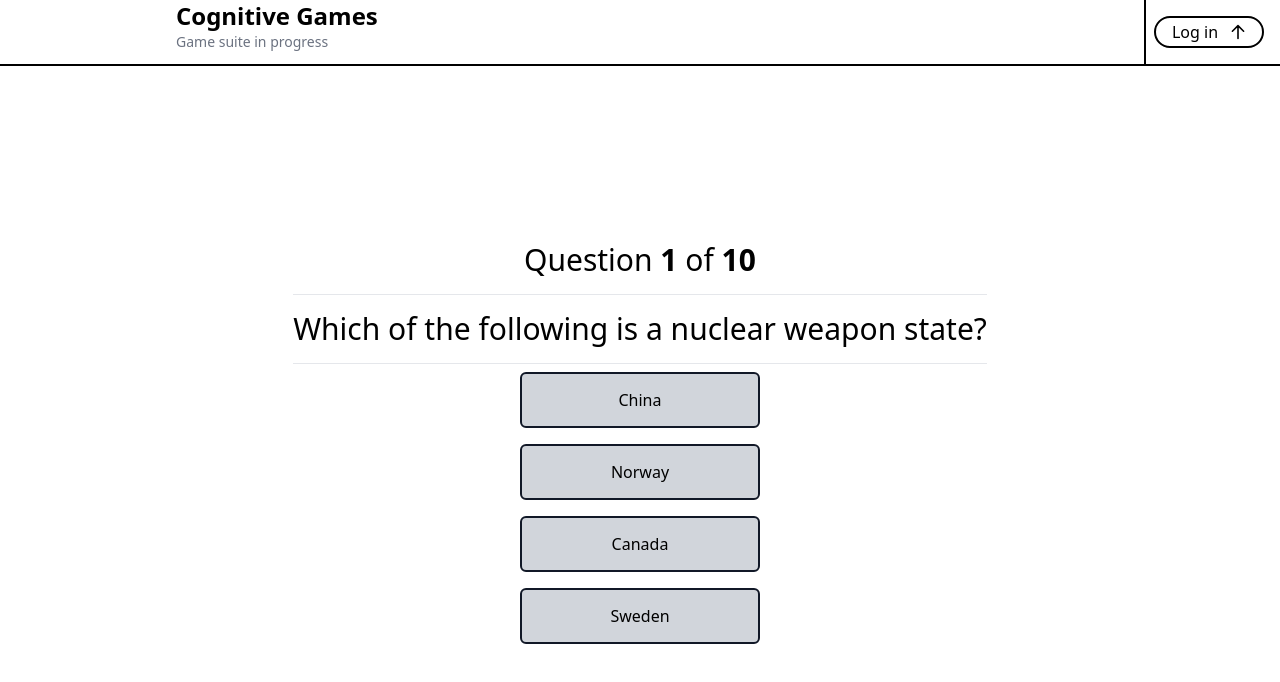
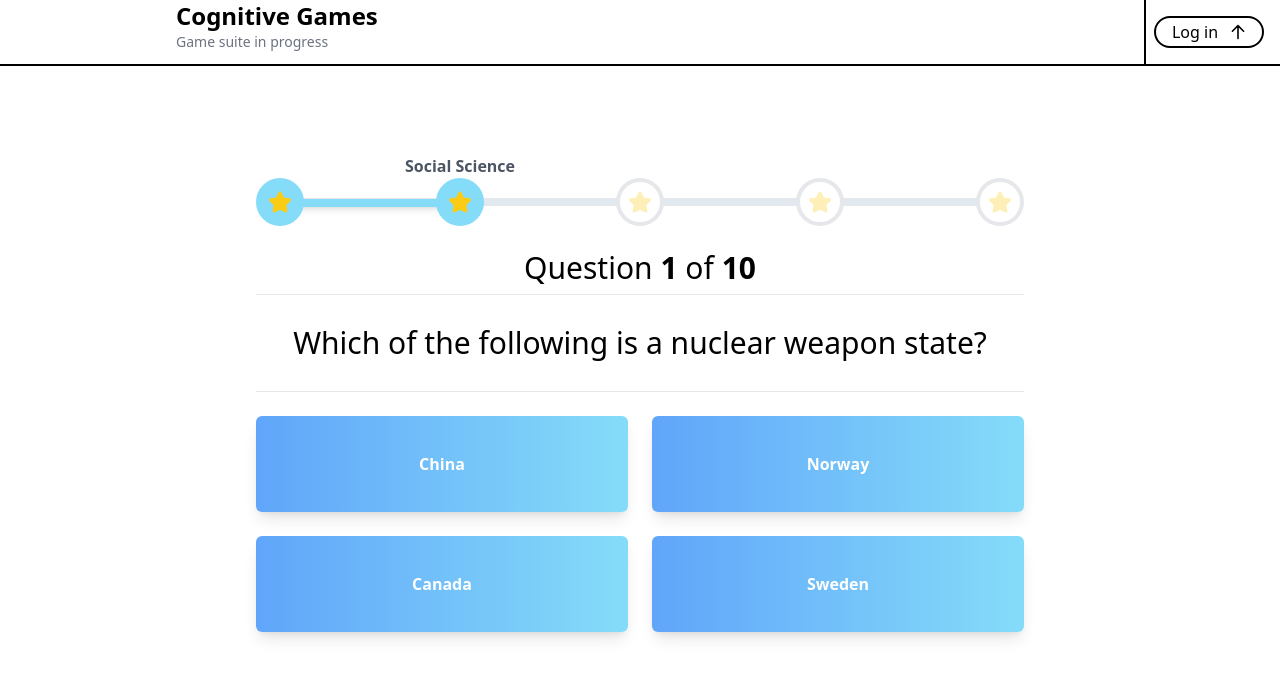
Before and after one commit to safinazbg/Panum-games, a Vue app: page /DeclarativeKnowledge in a window 1280 px wide. Both pictures are taken after a click on the button "Start the quiz". Shown: the top 682 px of the page. Built offline with nearby package versions, Linux system fonts and the light colour scheme.

Commit message:
working on the progressbar and UI

```diff
--- a/src/assets/main.css
+++ b/src/assets/main.css
@@ -1,3 +1,8 @@
 @tailwind base;
 @tailwind components;
 @tailwind utilities;
+
+
+.gamifiedButton {
+    @apply px-4 py-3 rounded-md  shadow-lg font-semibold text-white transition-all duration-200 ease-in-out bg-gradient-to-r from-blue-400 to-[#85DCF9]  hover:opacity-80 active:transform active:scale-95
+}
--- a/src/components/declarativeKnowledge/DeclarativeKnowledge.vue
+++ b/src/components/declarativeKnowledge/DeclarativeKnowledge.vue
@@ -1,38 +1,57 @@
 <template>
+  <div class="min-h-screen">
   <PanumNavigation/>
   <div
-      class="flex flex-col items-center justify-center max-w-3xl mx-auto text-center mt-40"
+      class="  max-w-3xl mx-auto text-center mt-24 min-h-[400px] flex flex-col justify-between"
   >
-    <div v-if="!gameStarted">
       <div class="h-20 flex items-center relative w-full justify-between">
-<!--        <div class="bg-gray-500"></div>-->
-      <div class="w-full bg-green-500 h-5 rounded-md absolute" />
-        <div class="z-10" v-for="(style, view) in viewStyles" :key="view">
-          <img :src="style.image" alt="" class="w-12 h-12 z-40 absolute">
-          <div :class="['h-12 w-12 rounded-full', 'bg-' + style.color]">
+<!--        <div class="border-gray-500"></div>-->
+<!--        <div class="border-red-500"></div>-->
+<!--        <div class="border-blue-500"></div>-->
+<!--        <div class="border-yellow-500"></div>-->
+<!--                <div class="bg-gray-500"></div>-->
+<!--                <div class="bg-red-500"></div>-->
+<!--                <div class="bg-blue-500"></div>-->
+<!--                <div class="bg-yellow-500"></div>-->
+<!--                <div class="text-gray-500"></div>-->
+<!--                <div class="text-red-500"></div>-->
+<!--                <div class="text-blue-500"></div>-->
+<!--                <div class="text-yellow-500"></div>-->
+      <div class="border w-[94%] mx-6 bg-slate-200 h-2 rounded-md absolute" >
+        <div class=" w-full shadow-md h-2 bg-slate-700 transition-all duration-500 ease-in-out"
+             :style="{ width: progress && !isNaN(progress) ? progress + '%' : 0 + '%', backgroundColor: progress && !isNaN(progress) ? '#85dcf9' : '' }"></div>
         </div>
+        <div class="  relative " v-for="(style, view) in viewStyles" :key="view">
+          <p class="absolute -top-6 text-gray-600 font-bold left-1/2 -translate-x-1/2 whitespace-nowrap opacity-0 duration-500 transition-opacity" :class="[{'opacity-100': currentView === view}]">
+          {{ view }}
+          </p>
+          <div :class="['h-12 w-12 rounded-full border-4 transition-all duration-500 delay-100 ', { ' border-[#85dcf9] bg-[#85dcf9]': isViewReached(view) }, { '!bg-white': !isViewReached(view) } ]">
+            <component :is="style.image" alt="" class=" z-40 grid  h-full place-items-center transition-all duration-500" :class="{ '!opacity-30 bounce': !isViewReached(view) }" />
+          </div>
         </div>
       </div>
-      <h1 class="text-4xl my-4">Quiz - test your knowledge</h1>
+
+    <div v-if="!gameStarted">
+      <h1 class="text-4xl ">Quiz - Test your knowledge</h1>
       <p class="leading-relaxed text-lg">
         Welcome to the quiz ! <br/>
         This quiz consist of
         <strong>{{ totalQuestions }}</strong>
         question. <br/>
         Please answer each question without using any outside help. <br/>
-        if you do not know the answer to a question, just go with your best
+        If you do not know the answer to a question, just go with your best
         guess.
       </p>
       <button
-          class="bg-gray-300 px-4 py-6 text-lg border-2 border-gray-800 rounded-md my-10 hover:bg-gray-400 ease-in-out duration-300"
+          class="gamifiedButton"
           @click="startGame"
       >
         Start the quiz
       </button>
     </div>
     <div v-if="gameStarted">
-      <div v-if="gameStarted && !showResult">
-        <h2 class="text-3xl my-4">
+      <div v-if="!showResult" class="">
+        <h2 class="text-3xl my-2">
           Question <strong>{{ currentQuestionIndex[currentView] + 1 }}</strong> of
           <strong>{{ questionsPrRound }}</strong>
         </h2>
@@ -42,11 +61,8 @@
             @answer="answerQuestion"
         />
       </div>
-
       <div v-if="showResult" class="space-y-4">
-
         <div v-for="(evaluation, category) in evaluations" :key="evaluation">
-
           <div v-if="evaluation.correctAnswers > 0">
             <p class="text-2xl" :class="'text-' + viewStyles[currentView].color + '-500'">
               {{ category }}: {{ evaluation.correctAnswers }} correct
@@ -55,8 +71,7 @@
           </div>
         </div>
         <p class="text-2xl">Thank you for playing !</p>
-        <button
-        class="bg-gray-400 px-4 py-6 text-lg border-2 border-gray-800 rounded-md my-10 hover:bg-gray-500 ease-in-out duration-300"
+        <button class="gamifiedButton"
             @click="resetGame"
         >
           Return to homepage
@@ -65,6 +80,7 @@
 
     </div>
   </div>
+  </div>
 </template>
 
 <script>
@@ -72,7 +88,7 @@ import QuestionAll from "@/components/declarativeKnowledge/QuestionAll.vue";
 import {computed, reactive, ref} from "vue";
 import PanumNavigation from "@/components/PanumNavigation.vue";
 import questions from "@/questions.json";
-import CorrectIcon from "@/components/declarativeKnowledge/icons/CorrectIcon.vue";
+import StarIcon from "@/components/declarativeKnowledge/icons/StarIcon.vue";
 
 export default {
   name: "DeclarativeKnowledge",
@@ -98,12 +114,13 @@ export default {
       'Feedback',
     ]
     const viewStyles =  {
-      'Welcome': { color: 'gray-500', image: CorrectIcon },
-      'Social Science': { color: 'red-500', image: CorrectIcon },
-      'Natural Science': { color: 'blue-500', image: CorrectIcon },
-      'Humanities': { color: 'yellow-500', image: CorrectIcon },
-      'Feedback': { color: 'gray-500', image: CorrectIcon },
+      'Welcome': { color: 'gray-500', image: StarIcon },
+      'Social Science': { color: 'red-500', image: StarIcon },
+      'Natural Science': { color: 'blue-500', image: StarIcon },
+      'Humanities': { color: 'yellow-500', image: StarIcon },
+      'Feedback': { color: 'gray-500', image: StarIcon },
     }
+
 
     const currentView = ref(views[0])
     const currentQuestionIndex = reactive({
@@ -117,8 +134,20 @@ export default {
       'Humanities': {correctAnswers: 0},
     });
 
+    const progress = computed(() => {
+      const viewIndex = views.indexOf(currentView.value);
+      const answeredQuestions = currentQuestionIndex[currentView.value] ? currentQuestionIndex[currentView.value] : 0;
+      const totalQuestions = questionsPrRound;
+      const totalProgress = Math.min((viewIndex * 25 ) + 3  + (answeredQuestions / totalQuestions * 20),100)
+      // Calculate progress as a percentage
+      return totalProgress;
+    });
 
-
+    const isViewReached = (view) => {
+      const currentViewIndex = views.indexOf(currentView.value);
+      const targetViewIndex = views.indexOf(view);
+      return currentViewIndex >= targetViewIndex;
+    };
     const changeView = (newView) => {
       currentView.value = newView;
       currentQuestionIndex['Social Science'] = 0;
@@ -127,6 +156,9 @@ export default {
     };
     const currentQuestion = computed(() => {
       const category = currentView.value;
+      if (!questions[category] || !questions[category][currentQuestionIndex[category]]) {
+        return null;
+      }
       return questions[category][currentQuestionIndex[category]];
     });
     const answerQuestion = (isCorrect) => {
@@ -147,13 +179,12 @@ export default {
         const nextViewIndex = views.indexOf(currentView.value) + 1;
         if (nextViewIndex < views.length) {
           changeView(views[nextViewIndex]);
-        } else {
-          // All questions are answered in all categories, show result
-          showResult.value = true;
+          if (currentView.value === 'Feedback') {
+            showResult.value = true;
+          }
         }
       }
     };
-
 
     const startGame = () => {
       currentView.value = 'Social Science';
@@ -165,7 +196,10 @@ export default {
       showResult.value = false;
       correctAnswer.value = 0;
       currentQuestionIndex.value = 0;
-      currentView.value = 'Social Science';
+      for (const key in evaluations) {
+        evaluations[key].correctAnswers = 0;
+      }
+      currentView.value = 'Welcome';
     };
 
     return {
@@ -187,7 +221,8 @@ export default {
       currentQuestion,
       viewStyles,
       views,
-      CorrectIcon
+      progress,
+      isViewReached
     };
   },
 };
--- a/src/components/declarativeKnowledge/QuestionAll.vue
+++ b/src/components/declarativeKnowledge/QuestionAll.vue
@@ -1,46 +1,46 @@
 <template>
   <div>
-    <div v-if="!showFeedback">
-      <p class="text-3xl my-4">
+<!--    <div v-if="!showFeedback">-->
+      <p class="text-3xl my-4 h-16 grid place-items-center">
         {{ question && question.text }}
       </p>
       <hr />
-      <div v-for="(option, index) in question && question.options" :key="index">
+      <div class="grid grid-cols-2 gap-6 my-6">
+      <div v-for="(option, index) in question && question.options" :key="index" >
         <button
-          class="w-60 h-14 bg-gray-300 hover:bg-gray-400 duration-300 ease-in-out active:bg-gray-900 border-2 border-gray-900 rounded-md my-2"
+          class="gamifiedButton w-full h-24"
           @click="checkOption(option)"
         >
           {{ option }}
         </button>
       </div>
-    </div>
-    <div v-if="showFeedback" class="flex flex-col items-center justify-center">
-      <div v-if="isCorrect">
-        <p class="text-2xl my-4 border-b border-b-green-500">Correct</p>
-        <CorrectIcon />
       </div>
-      <div v-else>
-        <p class="text-2xl my-4 border-b border-b-red-500">Incorrect</p>
-        <InCorrectIcon />
-      </div>
-    </div>
+<!--    </div>-->
+<!--    <div v-if="showFeedback" class="flex flex-col items-center justify-center">-->
+<!--      <div v-if="isCorrect">-->
+<!--        <p class="text-2xl my-4 border-b border-b-green-500">Correct</p>-->
+<!--        <CorrectIcon />-->
+<!--      </div>-->
+<!--      <div v-else>-->
+<!--        <p class="text-2xl my-4 border-b border-b-red-500">Incorrect</p>-->
+<!--        <InCorrectIcon />-->
+<!--      </div>-->
+<!--    </div>-->
   </div>
 </template>
 
 <script>
-import CorrectIcon from "@/components/declarativeKnowledge/icons/CorrectIcon.vue";
-import InCorrectIcon from "@/components/declarativeKnowledge/icons/InCorrectIcon.vue";
+// import CorrectIcon from "@/components/declarativeKnowledge/icons/CorrectIcon.vue";
+// import InCorrectIcon from "@/components/declarativeKnowledge/icons/InCorrectIcon.vue";
 import { ref } from "vue";
 export default {
   components: {
-    CorrectIcon,
-    InCorrectIcon,
   },
   props: {
     question: Object,
   },
   setup(props, { emit }) {
-    const showFeedback = ref(false);
+    // const showFeedback = ref(false);
     const isCorrect = ref(false);
 
     const checkOption = (option) => {
@@ -49,14 +49,16 @@ export default {
       } else {
         isCorrect.value = false;
       }
-      showFeedback.value = true;
-      setTimeout(() => {
-        showFeedback.value = false;
         emit("answer", isCorrect.value);
-      }, 2000);
+      // showFeedback.value = true;
+      // setTimeout(() => {
+      //   showFeedback.value = false;
+      //   emit("answer", isCorrect.value);
+      // }, 2000);
     };
 
-    return { showFeedback, isCorrect, checkOption };
+    return { isCorrect, checkOption };
+    // return { showFeedback, isCorrect, checkOption };
   },
 };
 </script>
--- /dev/null
+++ b/src/components/declarativeKnowledge/icons/StarIcon.vue
@@ -0,0 +1,7 @@
+<template>
+  <div>
+    <svg class="w-6 h-6 text-yellow-400 dark:text-white" aria-hidden="true" xmlns="http://www.w3.org/2000/svg" fill="currentColor" viewBox="0 0 22 20">
+      <path d="M20.924 7.625a1.523 1.523 0 0 0-1.238-1.044l-5.051-.734-2.259-4.577a1.534 1.534 0 0 0-2.752 0L7.365 5.847l-5.051.734A1.535 1.535 0 0 0 1.463 9.2l3.656 3.563-.863 5.031a1.532 1.532 0 0 0 2.226 1.616L11 17.033l4.518 2.375a1.534 1.534 0 0 0 2.226-1.617l-.863-5.03L20.537 9.2a1.523 1.523 0 0 0 .387-1.575Z"/>
+    </svg>
+  </div>
+</template>
--- a/src/questions.json
+++ b/src/questions.json
@@ -132,8 +132,8 @@
     {
       "text": "Which sequence characterizes the gain of knowledge through an experiment?",
       "options": [
+        "Hypothesis - Conduction - Theory - Observation - Evaluation",
         "Theory - Hypothesis - Conduction- Observation - Evaluation",
-        "Hypothesis - Conduction - Theory - Observation - Evaluation",
         "Theory - Evaluation - Hypothesis - Conduction - Observation",
         "Conduction - Observation - Evaluation - Hypothesis - Theory"
       ],
```
Also changed, not shown: src/components/declarativeKnowledge/icons/InfoIcon.vue (added, +7 -0 lines).
